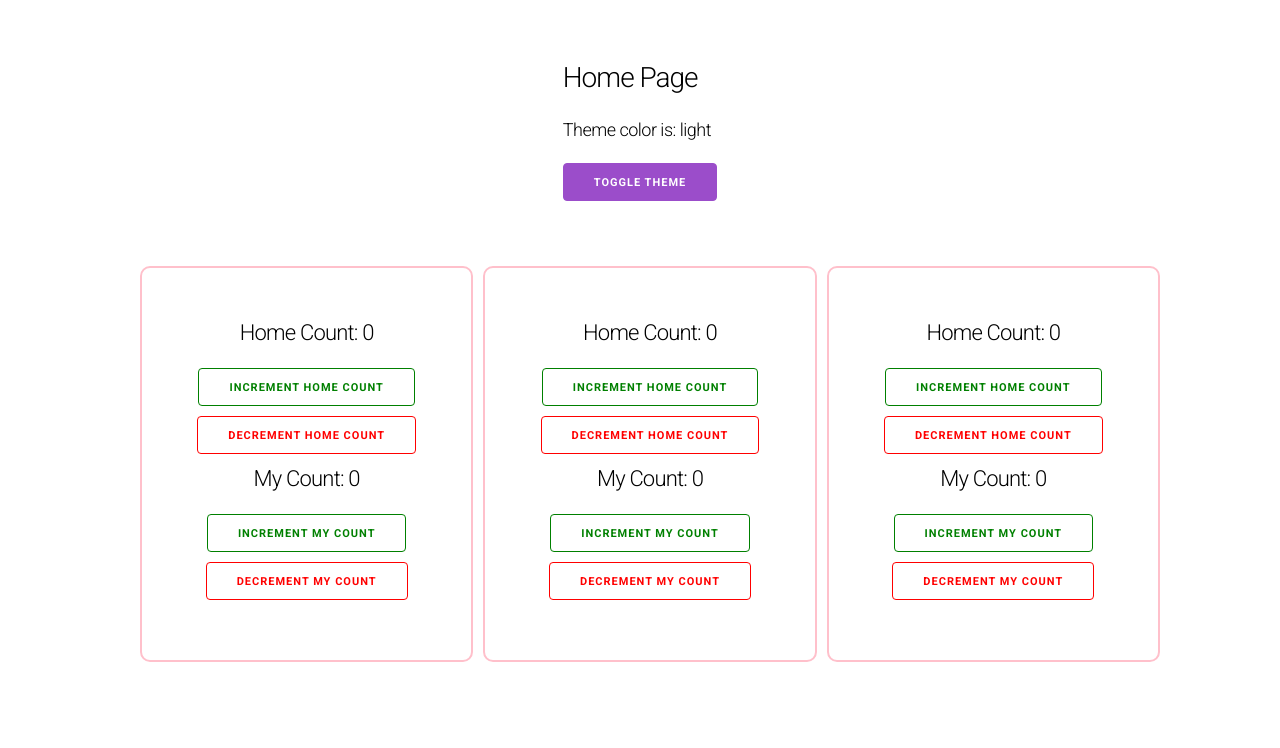
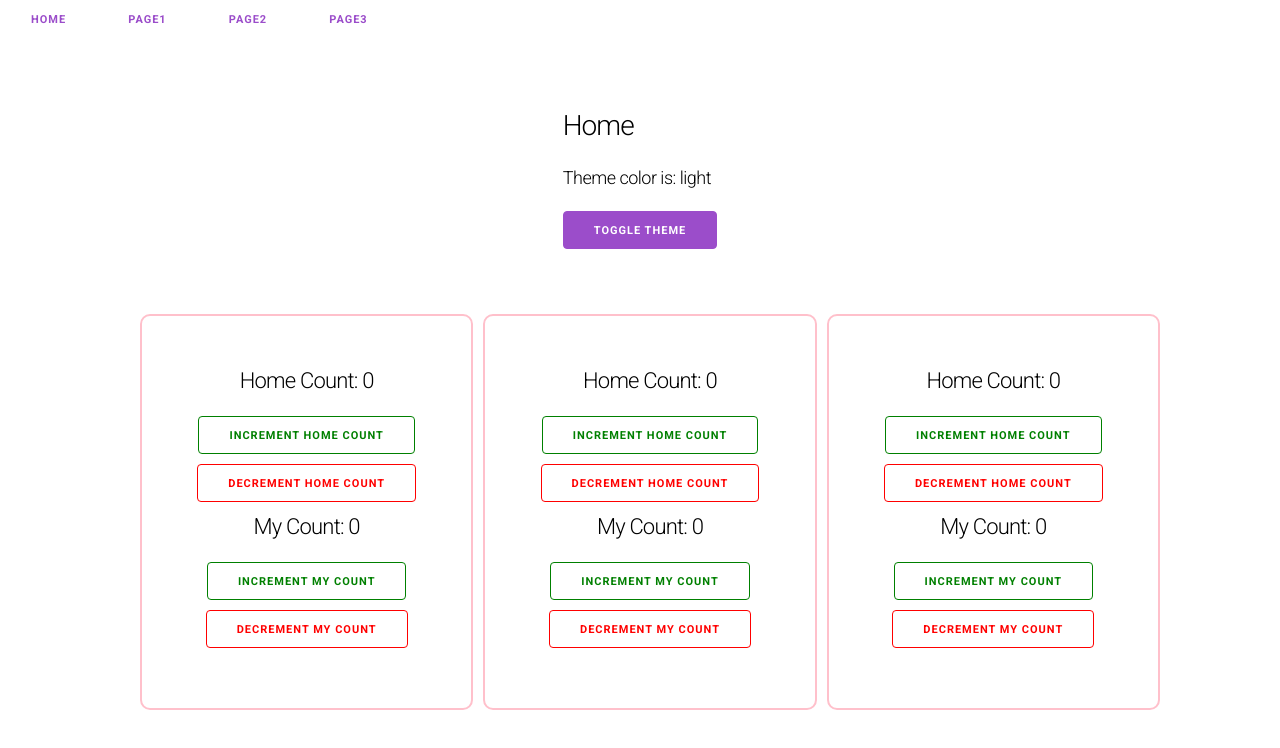
Before and after one commit to gabebravo/useContext-useReducer-boilerplate, a React (Create React App) app: page / in a window 1280 px wide. Shown: the top 748 px of the page. Built offline with nearby package versions, Linux system fonts and the light colour scheme.

Commit message:
Added a NavBar

```diff
--- a/src/App.js
+++ b/src/App.js
@@ -1,5 +1,6 @@
 import React from 'react';
 import { BrowserRouter as Router, Switch, Route } from 'react-router-dom';
+import NavBar from './components/NavBar';
 import Home from './views/home';
 import Page1 from './views/page1';
 import Page2 from './views/page2';
@@ -17,6 +18,7 @@ function App() {
   return (
     <div style={{ height: '100em' }} className={theme}>
       <Router>
+        <NavBar />
         <Switch>
           <Route exact path="/">
             <Home />
--- /dev/null
+++ b/src/components/NavBar.js
@@ -0,0 +1,32 @@
+import React from 'react';
+import { useHistory } from 'react-router-dom';
+
+export default function NavBar() {
+  let history = useHistory();
+
+  return (
+    <div>
+      <button className="button button-clear" onClick={() => history.push('/')}>
+        Home
+      </button>
+      <button
+        className="button button-clear"
+        onClick={() => history.push('/page1')}
+      >
+        Page1
+      </button>
+      <button
+        className="button button-clear"
+        onClick={() => history.push('/page2')}
+      >
+        Page2
+      </button>
+      <button
+        className="button button-clear"
+        onClick={() => history.push('/page3')}
+      >
+        Page3
+      </button>
+    </div>
+  );
+}
--- a/src/components/ThemePicker.js
+++ b/src/components/ThemePicker.js
@@ -1,13 +1,23 @@
 import React from 'react';
 import { GlobalContext } from '../index';
+import { useLocation } from 'react-router-dom';
 
-export default function ThemePicker({ page }) {
+export default function ThemePicker() {
+  let location = useLocation();
+
+  const transformPathName = pn => {
+    const pathArr = pn.split('/');
+    return pathArr[1] ? pathArr[1] : 'home';
+  };
+
   const globalReducer = React.useContext(GlobalContext);
   const { state, dispatch } = globalReducer;
   return (
     <div className="theme-picker">
       <div>
-        <h3>{`${page} Page`}</h3>
+        <h3 style={{ textTransform: 'capitalize' }}>{`${transformPathName(
+          location.pathname
+        )}`}</h3>
         <h5>{`Theme color is: ${state.theme}`}</h5>
         <button onClick={() => dispatch({ type: 'TOGGLE' })}>
           Toggle Theme
--- a/src/views/home/index.js
+++ b/src/views/home/index.js
@@ -7,7 +7,7 @@ export default function Home() {
   return (
     <div className="theme-picker container">
       <div>
-        <ThemePicker page="Home" />
+        <ThemePicker />
         <div style={{ width: '100rem', marginTop: '5rem' }} className="row">
           <HomeProvider>
             <HomeCounter />
--- a/src/views/page1/index.js
+++ b/src/views/page1/index.js
@@ -7,7 +7,7 @@ export default function Page1() {
   return (
     <div className="theme-picker container">
       <div>
-        <ThemePicker page="Page1" />
+        <ThemePicker />
         <div style={{ width: '100rem', marginTop: '5rem' }} className="row">
           <Page1Provider>
             <Page1Counter />
```
